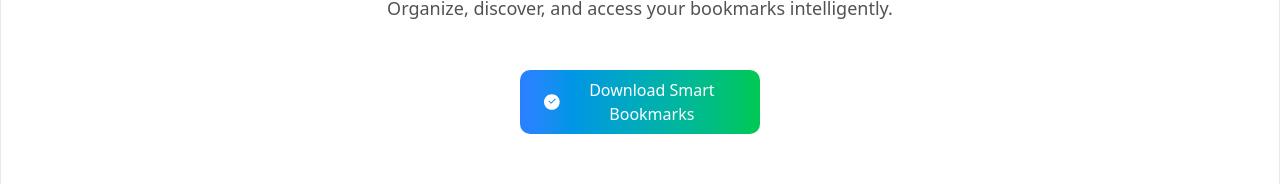
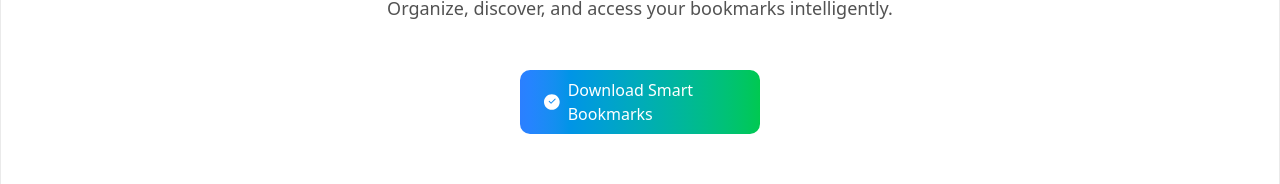
Before and after one commit to sagarchaurasia176/smart-bookmark-web-app, a Next.js app: page / in a window 1280 px wide. Shown: the part 362-546 px from the top of the page. Built offline with nearby package versions, Linux system fonts and the light colour scheme; no server answers.

Commit message:
feat:today my extension published because of that I re-commit it

```diff
--- a/app/Home/page.tsx
+++ b/app/Home/page.tsx
@@ -60,12 +60,16 @@
           }}
           className="relative z-10 mt-6 sm:mt-8 flex flex-wrap items-center justify-center gap-4 px-4"
         >
-          <button className="w-full sm:w-60 cursor-pointer transform rounded-lg bg-gradient-to-r from-blue-500 to-green-500 px-4 sm:px-6 py-2.5 sm:py-2 font-medium text-sm sm:text-base text-white transition-all duration-300 hover:-translate-y-0.5 hover:from-blue-600 hover:to-green-600 flex items-center justify-center gap-2">
-            <svg className="w-4 h-4 sm:w-5 sm:h-5" viewBox="0 0 24 24" fill="currentColor">
+<a
+            href="https://chromewebstore.google.com/detail/smart-bookmark/fnkikbeildmlbfjchcnmmlgmhgpamdne?hl=en-US"
+            target="_blank"
+            className="w-full sm:w-60 cursor-pointer transform rounded-lg bg-gradient-to-r from-blue-500 to-green-500 px-4 sm:px-6 py-2.5 sm:py-2 font-medium text-sm sm:text-base text-white transition-all duration-300 hover:-translate-y-0.5 hover:from-blue-600 hover:to-green-600 flex items-center justify-center gap-2"
+          >
+           <svg className="w-4 h-4 sm:w-5 sm:h-5" viewBox="0 0 24 24" fill="currentColor">
               <path d="M12 0C5.373 0 0 5.373 0 12s5.373 12 12 12 12-5.373 12-12S18.627 0 12 0zm5.568 8.16l-6.222 6.222a.749.749 0 01-1.06 0L7.432 11.54a.75.75 0 111.061-1.061l2.323 2.323L16.507 7.1a.75.75 0 111.061 1.06z" />
             </svg>
             Download Smart Bookmarks
-          </button>
+           </a>
         </motion.div>
         <motion.div
           initial={{
```
